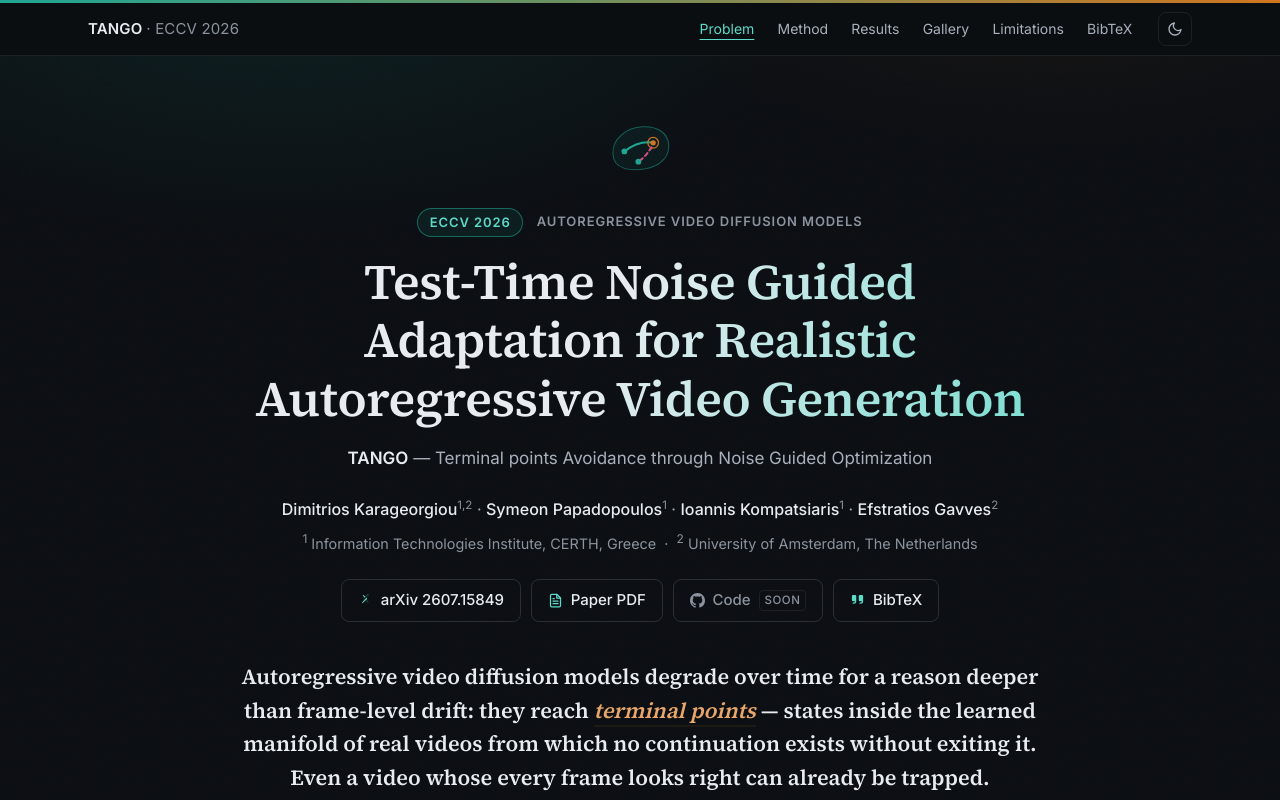
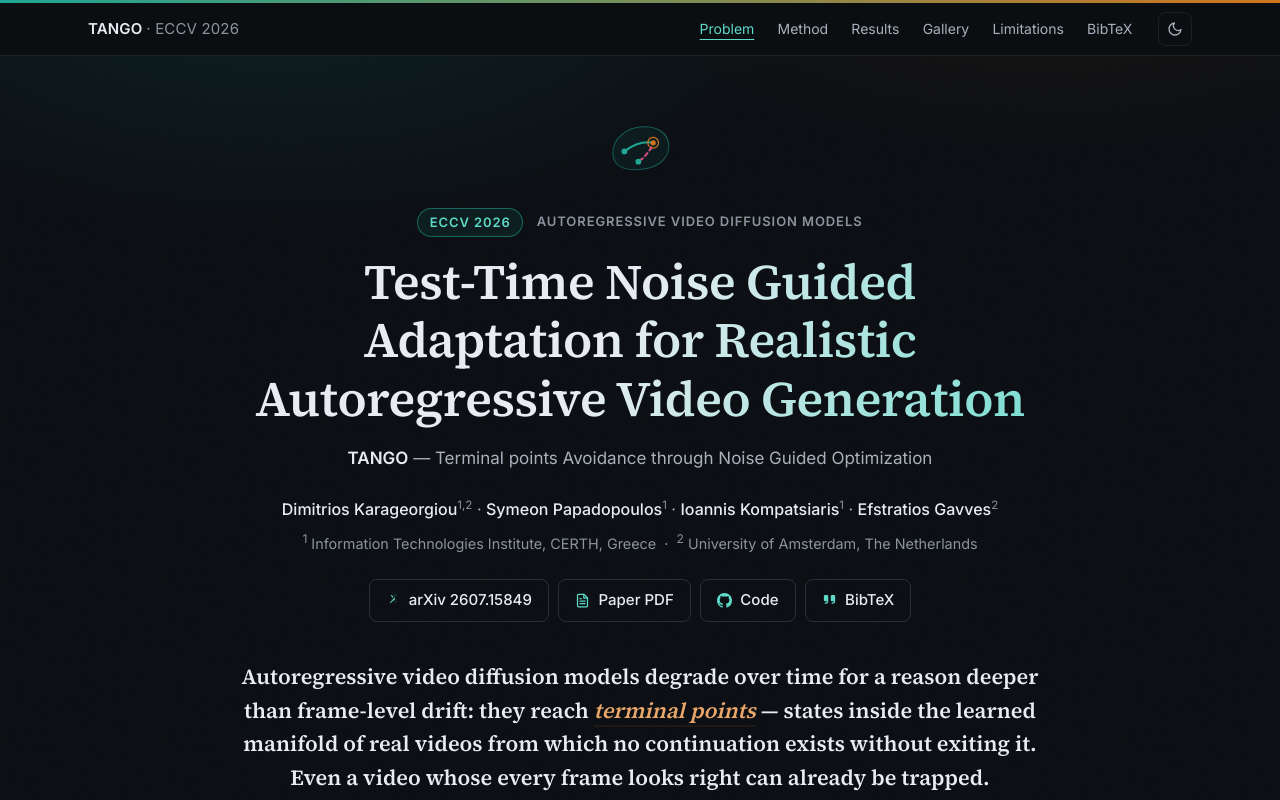
Before and after one commit to mever-team/tango, a plain HTML site: page index.html in a window 1280 px wide. Shown: the top 800 px of the page. Drawn offline with Linux system fonts and the light colour scheme.

Commit message:
Updated layout.

```diff
--- a/index.html
+++ b/index.html
@@ -127,9 +127,9 @@
         <svg viewBox="0 0 24 24" fill="none" stroke="currentColor" stroke-width="2" stroke-linecap="round" stroke-linejoin="round" aria-hidden="true"><path d="M14 2H6a2 2 0 0 0-2 2v16a2 2 0 0 0 2 2h12a2 2 0 0 0 2-2V8z"/><path d="M14 2v6h6"/><path d="M16 13H8"/><path d="M16 17H8"/><path d="M10 9H8"/></svg>
         PDF
       </a>
-      <a class="btn btn--soon" href="https://github.com/mever-team/tango" target="_blank" rel="noopener" title="Code repository — release coming soon">
+      <a class="btn" href="https://github.com/mever-team/tango" target="_blank" rel="noopener">
         <svg viewBox="0 0 16 16" fill="currentColor" aria-hidden="true"><path d="M8 0C3.58 0 0 3.58 0 8c0 3.54 2.29 6.53 5.47 7.59.4.07.55-.17.55-.38 0-.19-.01-.82-.01-1.49-2.01.37-2.53-.49-2.69-.94-.09-.23-.48-.94-.82-1.13-.28-.15-.68-.52-.01-.53.63-.01 1.08.58 1.23.82.72 1.21 1.87.87 2.33.66.07-.52.28-.87.51-1.07-1.78-.2-3.64-.89-3.64-3.95 0-.87.31-1.59.82-2.15-.08-.2-.36-1.02.08-2.12 0 0 .67-.21 2.2.82.64-.18 1.32-.27 2-.27.68 0 1.36.09 2 .27 1.53-1.04 2.2-.82 2.2-.82.44 1.1.16 1.92.08 2.12.51.56.82 1.27.82 2.15 0 3.07-1.87 3.75-3.65 3.95.29.25.54.73.54 1.48 0 1.07-.01 1.93-.01 2.2 0 .21.15.46.55.38A8.01 8.01 0 0 0 16 8c0-4.42-3.58-8-8-8z"/></svg>
-        Code <span class="soon">soon</span>
+        Code
       </a>
     </div>
     <nav class="topnav-links" aria-label="Sections">
@@ -184,9 +184,9 @@
           <svg viewBox="0 0 24 24" fill="none" stroke="currentColor" stroke-width="2" stroke-linecap="round" stroke-linejoin="round" aria-hidden="true"><path d="M14 2H6a2 2 0 0 0-2 2v16a2 2 0 0 0 2 2h12a2 2 0 0 0 2-2V8z"/><path d="M14 2v6h6"/><path d="M16 13H8"/><path d="M16 17H8"/><path d="M10 9H8"/></svg>
           Paper PDF
         </a>
-        <a class="btn btn--soon" href="https://github.com/mever-team/tango" target="_blank" rel="noopener" title="Code repository — release coming soon">
+        <a class="btn" href="https://github.com/mever-team/tango" target="_blank" rel="noopener">
           <svg viewBox="0 0 16 16" fill="currentColor" aria-hidden="true"><path d="M8 0C3.58 0 0 3.58 0 8c0 3.54 2.29 6.53 5.47 7.59.4.07.55-.17.55-.38 0-.19-.01-.82-.01-1.49-2.01.37-2.53-.49-2.69-.94-.09-.23-.48-.94-.82-1.13-.28-.15-.68-.52-.01-.53.63-.01 1.08.58 1.23.82.72 1.21 1.87.87 2.33.66.07-.52.28-.87.51-1.07-1.78-.2-3.64-.89-3.64-3.95 0-.87.31-1.59.82-2.15-.08-.2-.36-1.02.08-2.12 0 0 .67-.21 2.2.82.64-.18 1.32-.27 2-.27.68 0 1.36.09 2 .27 1.53-1.04 2.2-.82 2.2-.82.44 1.1.16 1.92.08 2.12.51.56.82 1.27.82 2.15 0 3.07-1.87 3.75-3.65 3.95.29.25.54.73.54 1.48 0 1.07-.01 1.93-.01 2.2 0 .21.15.46.55.38A8.01 8.01 0 0 0 16 8c0-4.42-3.58-8-8-8z"/></svg>
-          Code <span class="soon">soon</span>
+          Code
         </a>
         <a class="btn" href="#citation">
           <svg viewBox="0 0 24 24" fill="currentColor" stroke="none" aria-hidden="true"><path d="M16 3a2 2 0 0 0-2 2v6a2 2 0 0 0 2 2h3a2 2 0 0 1-2 2h-1a1 1 0 0 0 0 2h1a4 4 0 0 0 4-4V5a2 2 0 0 0-2-2z"/><path d="M5 3a2 2 0 0 0-2 2v6a2 2 0 0 0 2 2h3a2 2 0 0 1-2 2H5a1 1 0 0 0 0 2h1a4 4 0 0 0 4-4V5a2 2 0 0 0-2-2z"/></svg>
--- a/static/css/style.css
+++ b/static/css/style.css
@@ -473,16 +473,6 @@ section > .shell > h2 {
 .btn:hover { border-color: var(--accent); color: var(--accent); text-decoration: none; }
 .btn svg { width: 15px; height: 15px; flex: none; color: var(--accent); }
 .btn:hover svg { color: inherit; }
-.btn--soon svg { color: var(--muted); }
-.btn--soon { color: var(--muted); }
-.btn--soon .soon {
-  font-size: 0.72rem;
-  text-transform: uppercase;
-  letter-spacing: 0.05em;
-  border: 1px solid var(--border);
-  border-radius: 4px;
-  padding: 0 0.3rem;
-}
 
 .thesis {
   margin: 2.4rem auto 0;
```
